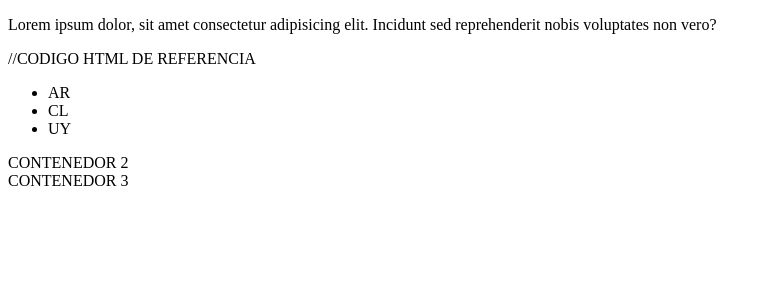
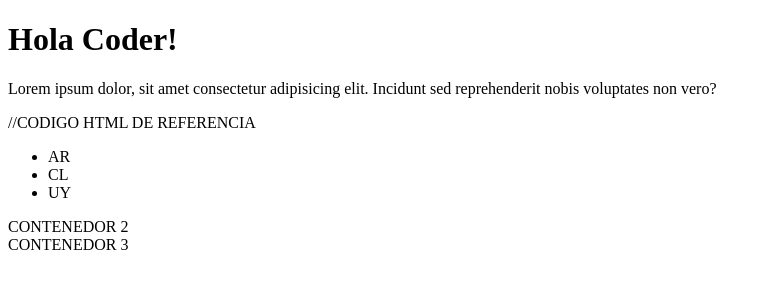
Before and after one commit to maxirosanda/resumenJS, a plain HTML site: page index.html in a window 1280 px wide. Shown: the whole page, without its empty margins (0-771 px from the left). Drawn offline with Linux system fonts and the light colour scheme.

Commit message:
2 files modified

```diff
--- a/clase8DOM.js
+++ b/clase8DOM.js
@@ -21,3 +21,10 @@ for (const pais of paises) {
 for (const div of contenedores) {
   console.log(div.innerHTML);
 }
+
+//CODIGO JS
+let titulo = document.getElementById("titulo")
+console.log( titulo.innerText ) // “Hola Mundo!”
+// cambio el contenido del elemento
+titulo.innerText = "Hola Coder!"
+console.log( titulo.innerText ) // “Hola Coder!”
--- a/index.html
+++ b/index.html
@@ -7,6 +7,7 @@
     <link rel="stylesheet" href="styles.css" />
   </head>
   <body>
+    <h1 id="titulo">Hola Mundo!</h1>
     <section id="app">
       <p id="parrafo1">Lorem ipsum dolor, sit amet consectetur adipisicing elit. Incidunt sed reprehenderit nobis voluptates non vero?</p>
     </section>
```
